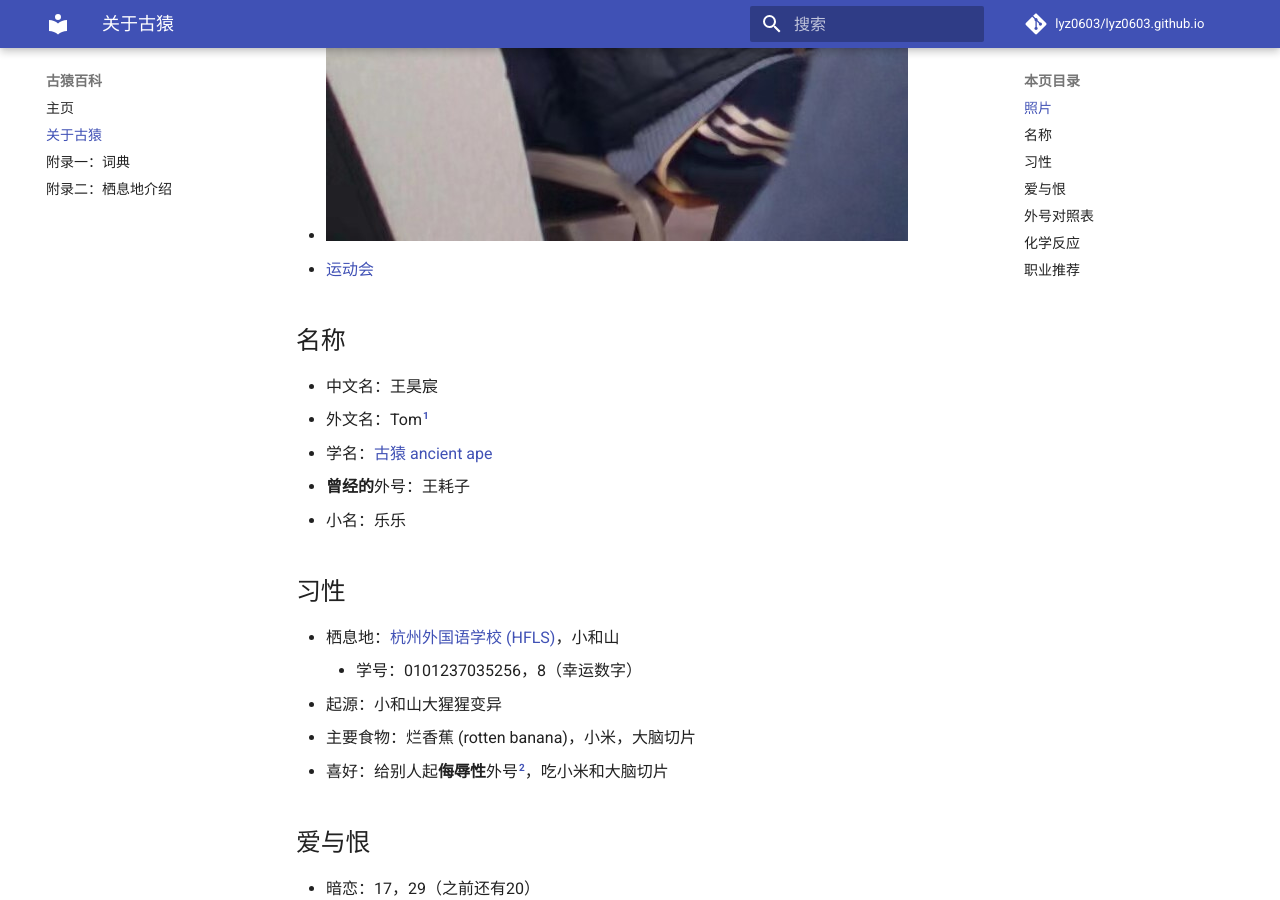
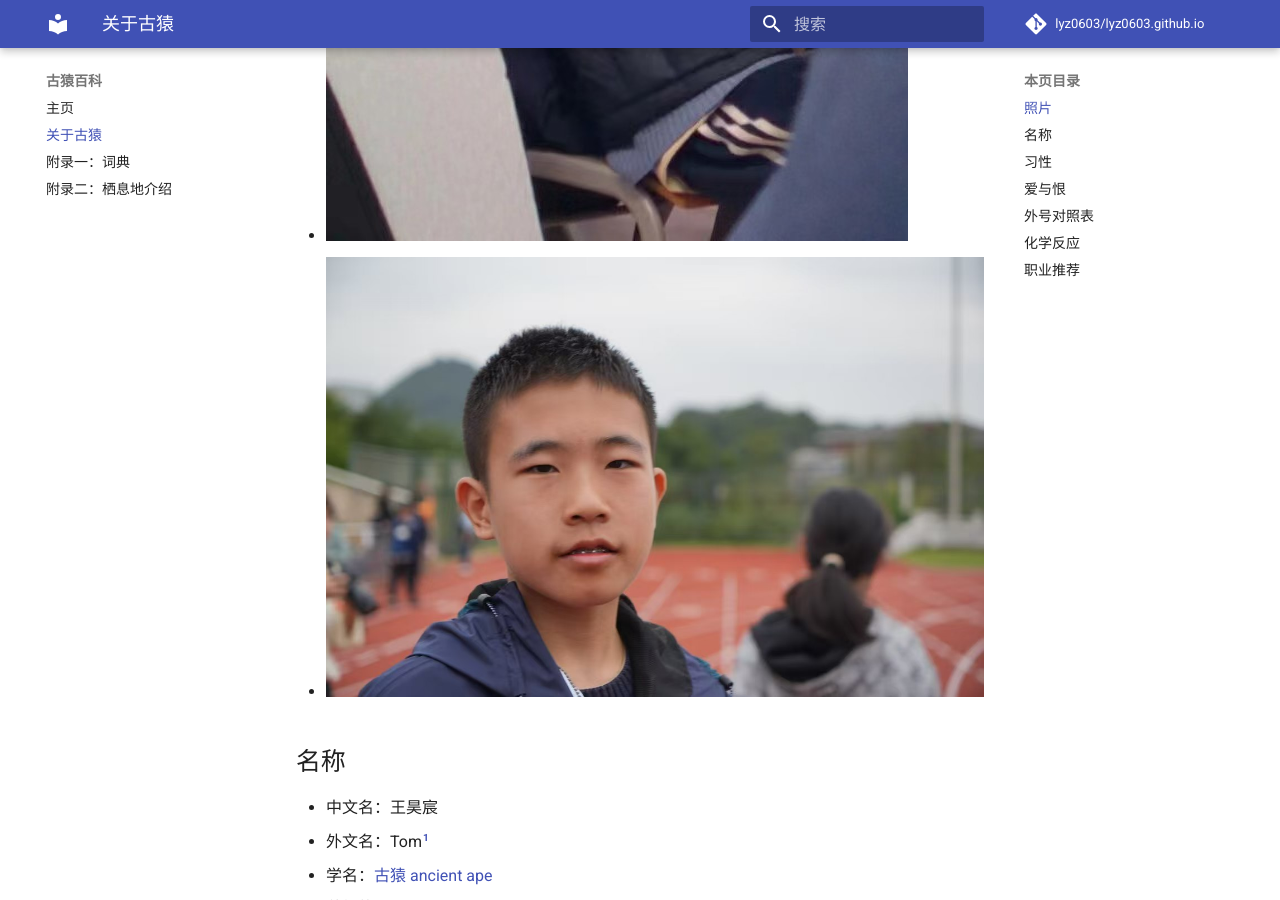
Before and after one commit to lyz0603/tom-wiki, an MkDocs documentation site: the page built from docs/about-tom.md, in a window 1280 px wide and 900 px high, scrolled down 1981 px. Built offline with MkDocs 1.6.1 and Material for MkDocs 9.7.7, drawn with Linux system fonts in a browser that asks for light colours; comment, search, counter and statistics services are not loaded.

Commit message:
图片4！！！

```diff
--- a/docs/about-tom.md
+++ b/docs/about-tom.md
@@ -9,7 +9,7 @@ comments: true
 - ![学农](./img/about-tom1.png)
 - ![微信](./img/about-tom2.jpg)
 - ![打哈欠](./img/about-tom3.png)
-- [运动会](./img/about-tom4.png)
+- ![运动会](./img/about-tom4.png)
 
 ## 名称
 
```
